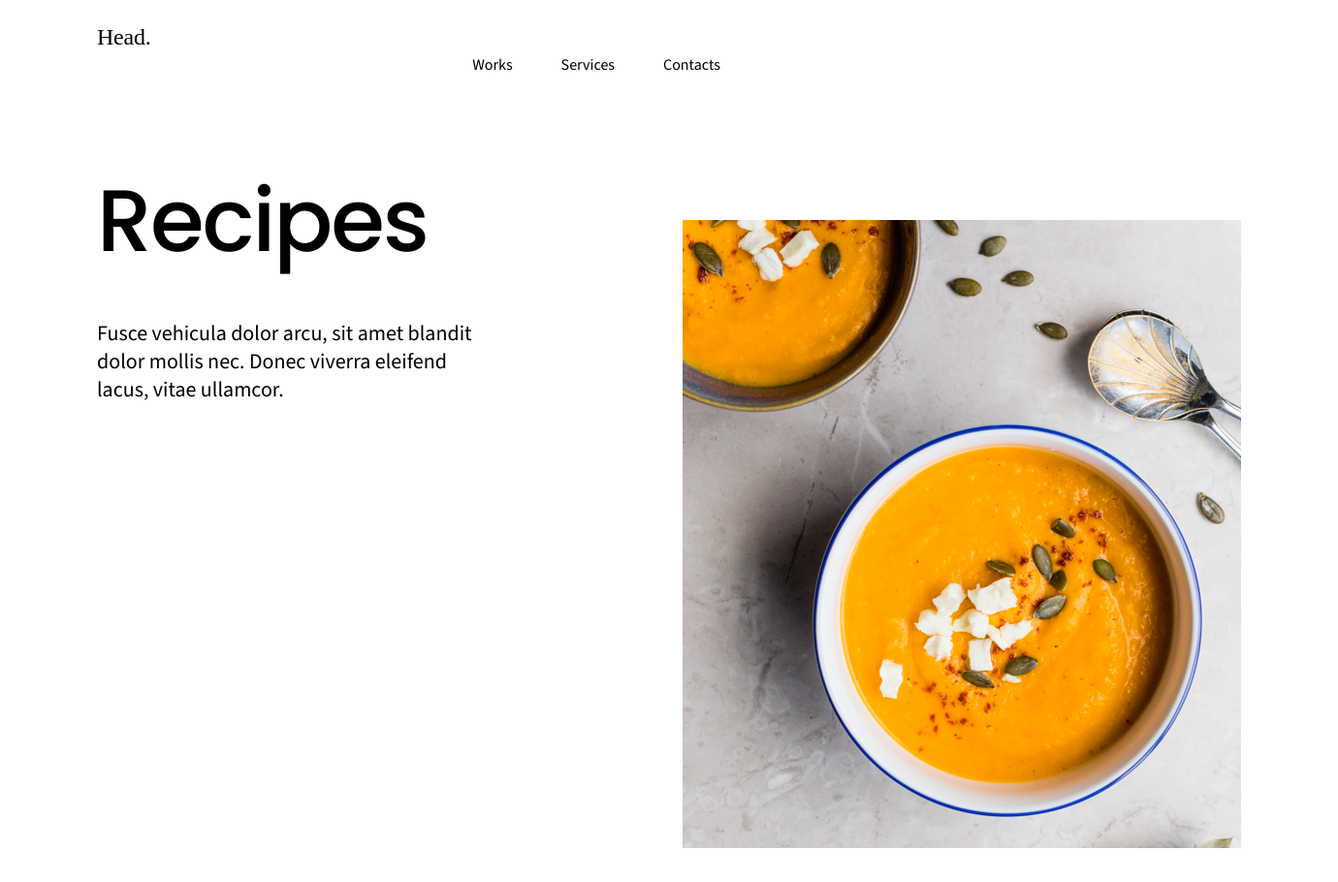
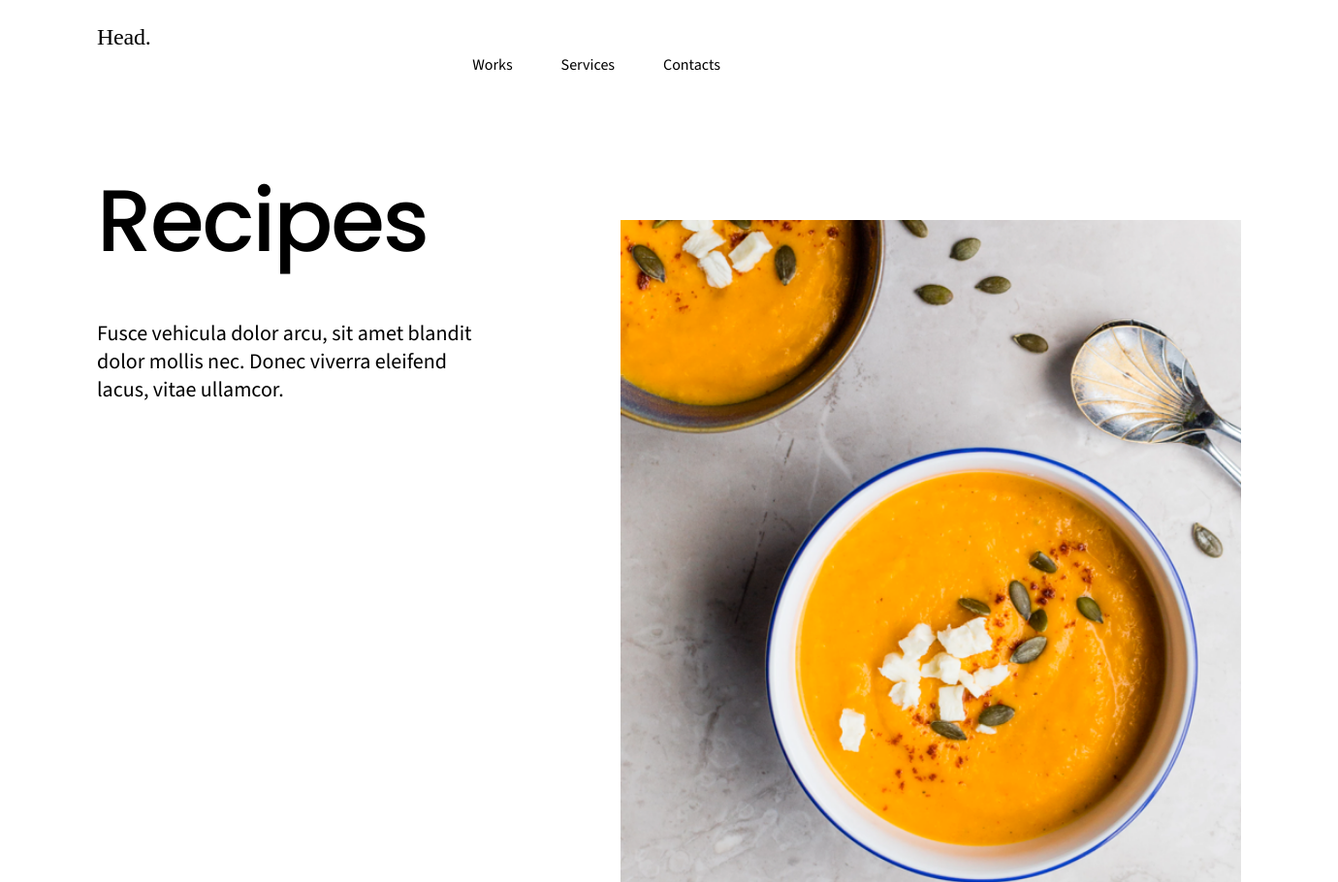
Before and after one commit to Taimmesia/responsive-design, a plain HTML site: page index.html in a window 1280 px wide. Shown: the top 910 px of the page at 97% size, 1380 px wide, since content can reach past the window. Drawn offline with nearby package versions, Linux system fonts and the light colour scheme.

Commit message:
resctructured whole folder

```diff
--- a/index.html
+++ b/index.html
@@ -22,17 +22,18 @@
         </ul>
       </nav>
     </header>
-    <main>
+     <main><section>
       <div class="recipe-content">
         <h2>Recipes</h2>
         <p>
           Fusce vehicula dolor arcu, sit amet blandit dolor mollis nec. Donec
           viverra eleifend lacus, vitae ullamcor.
         </p>
-      </div>
+      </div></section>
+      <section>
       <div class="img-content">
         <img src="/image/soup.png" alt="a bow of soup" />
-      </div></div>
+      </div></div></section>
     </main>
   </body>
 </html>
--- a/styles/_main.scss
+++ b/styles/_main.scss
@@ -1,4 +1,8 @@
 img {
+  float: right;
+  width: 50%;
+  height: 100%;
+  object-fit: cover;
   float: right;
   position: relative;
   bottom: 100px;
@@ -21,6 +25,10 @@ p {
 }
 
 .recipe-content {
+  max-width: 416px;
+  width: 100px;
+  min-height: 246px;
+  width: 100%;
   position: relative;
   top: 100px;
   left: 100px;
```
Also changed, not shown: styles/style.css, 1 other file.
